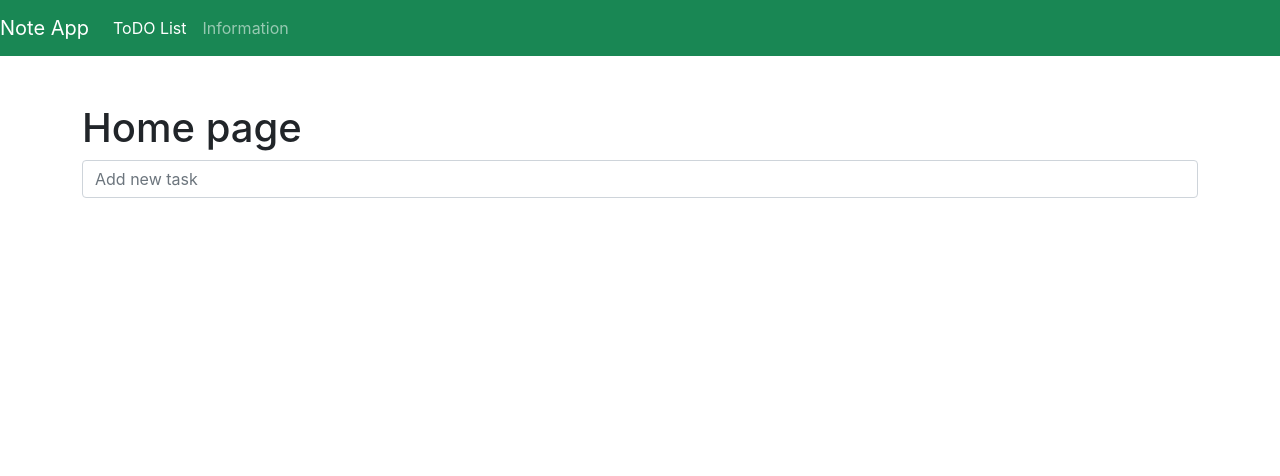
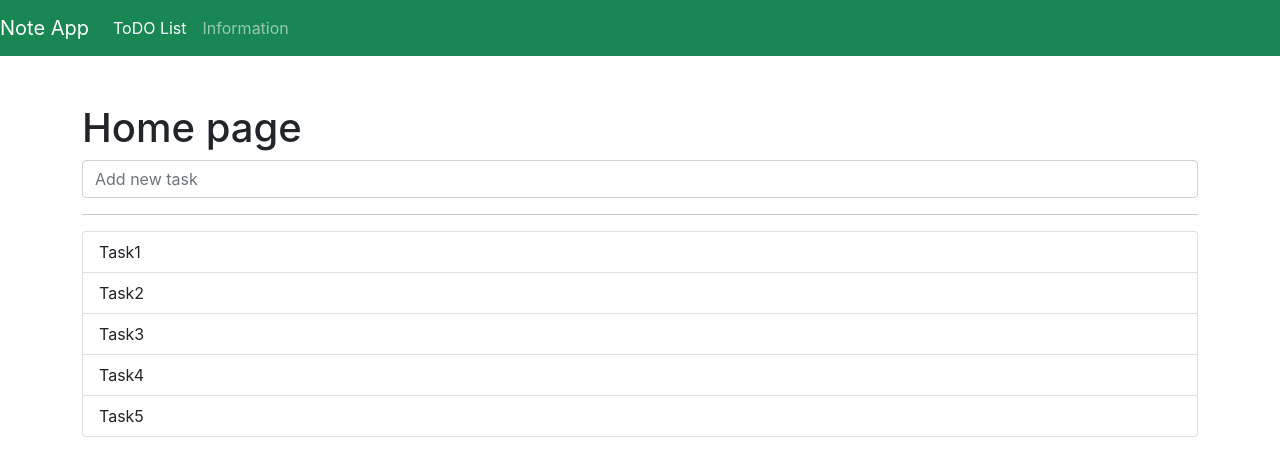
Before and after one commit to Ekaterina-V/to-do-app, a React (Create React App) app: page / in a window 1280 px wide. Shown: the top 476 px of the page. Built offline with nearby package versions, Linux system fonts and the light colour scheme.

Commit message:
Create task component

```diff
--- /dev/null
+++ b/src/components/Tasks.js
@@ -0,0 +1,13 @@
+import React from 'react';
+
+export const Tasks = ({ tasks }) => {
+  return (
+    <ul class="list-group">
+      {tasks.map(task => (
+        <li class="list-group-item" key={task.id}>
+          {task.title}
+        </li>
+      ))}
+    </ul>
+  );
+};
--- a/src/pages/Home.js
+++ b/src/pages/Home.js
@@ -1,11 +1,17 @@
 import React, { Fragment } from 'react';
 import { Form } from '../components/Form';
+import { Tasks } from '../components/Tasks';
 
 export const Home = () => {
+  const tasks = new Array(5)
+    .fill('')
+    .map((_, i) => ({ id: i, title: `Task${i + 1}` }));
   return (
     <Fragment>
       <h1>Home page</h1>
       <Form />
+      <hr />
+      <Tasks tasks={tasks} />
     </Fragment>
   );
 };
```
